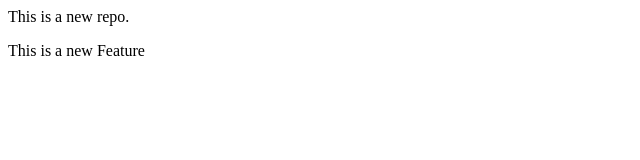
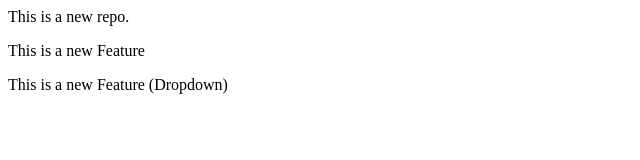
Before and after one commit to faizan841/localrepo, a plain HTML site: page index.html in a window 1280 px wide. Shown: the whole page, without its empty margins (0-640 px from the left). Drawn offline with Linux system fonts and the light colour scheme.

Commit message:
Add Dropdown

```diff
--- a/index.html
+++ b/index.html
@@ -1,2 +1,3 @@
 <p>This is a new repo.</p>
 <p>This is a new Feature</p>
+<p>This is a new Feature (Dropdown)</p>
```
